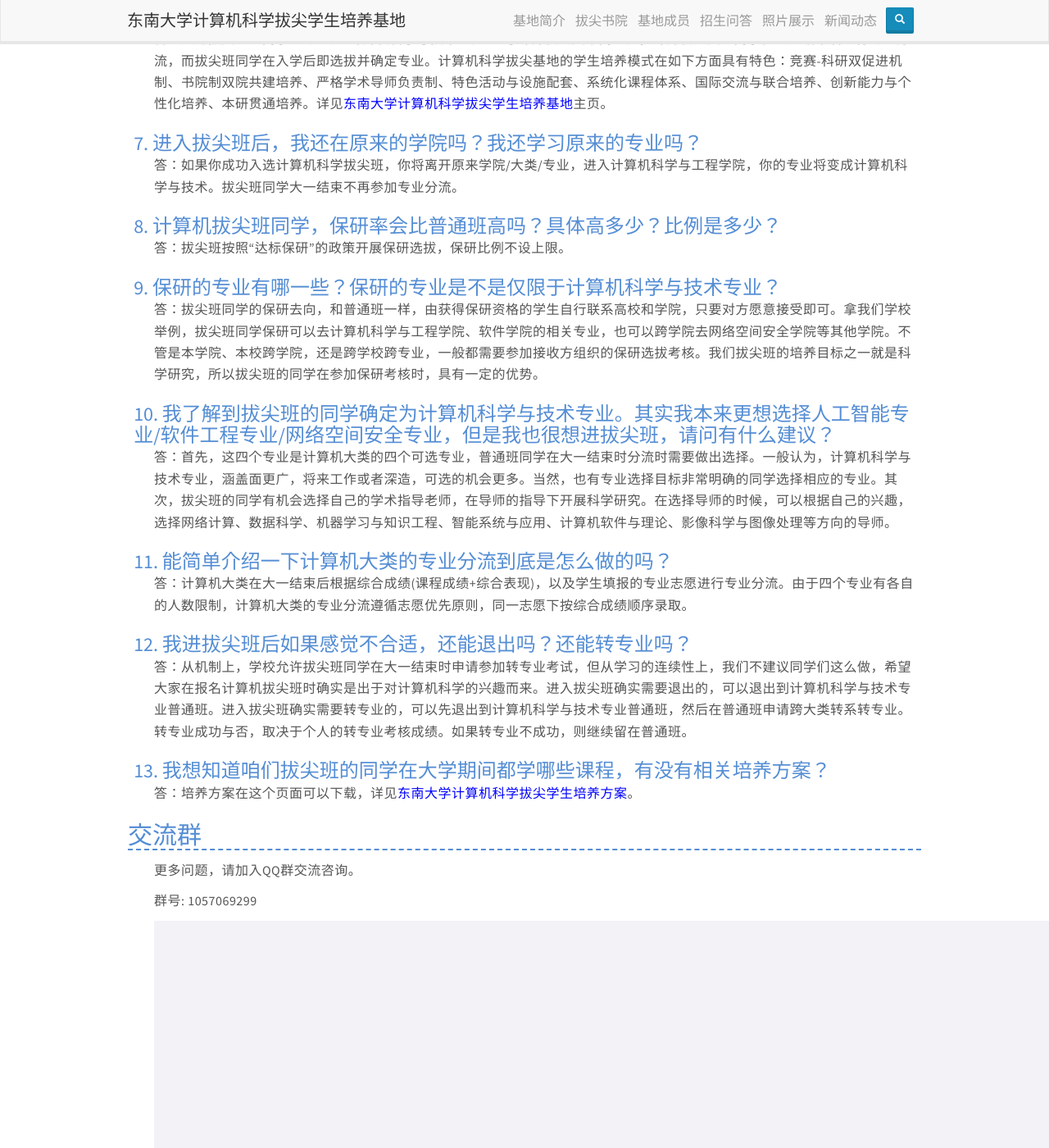
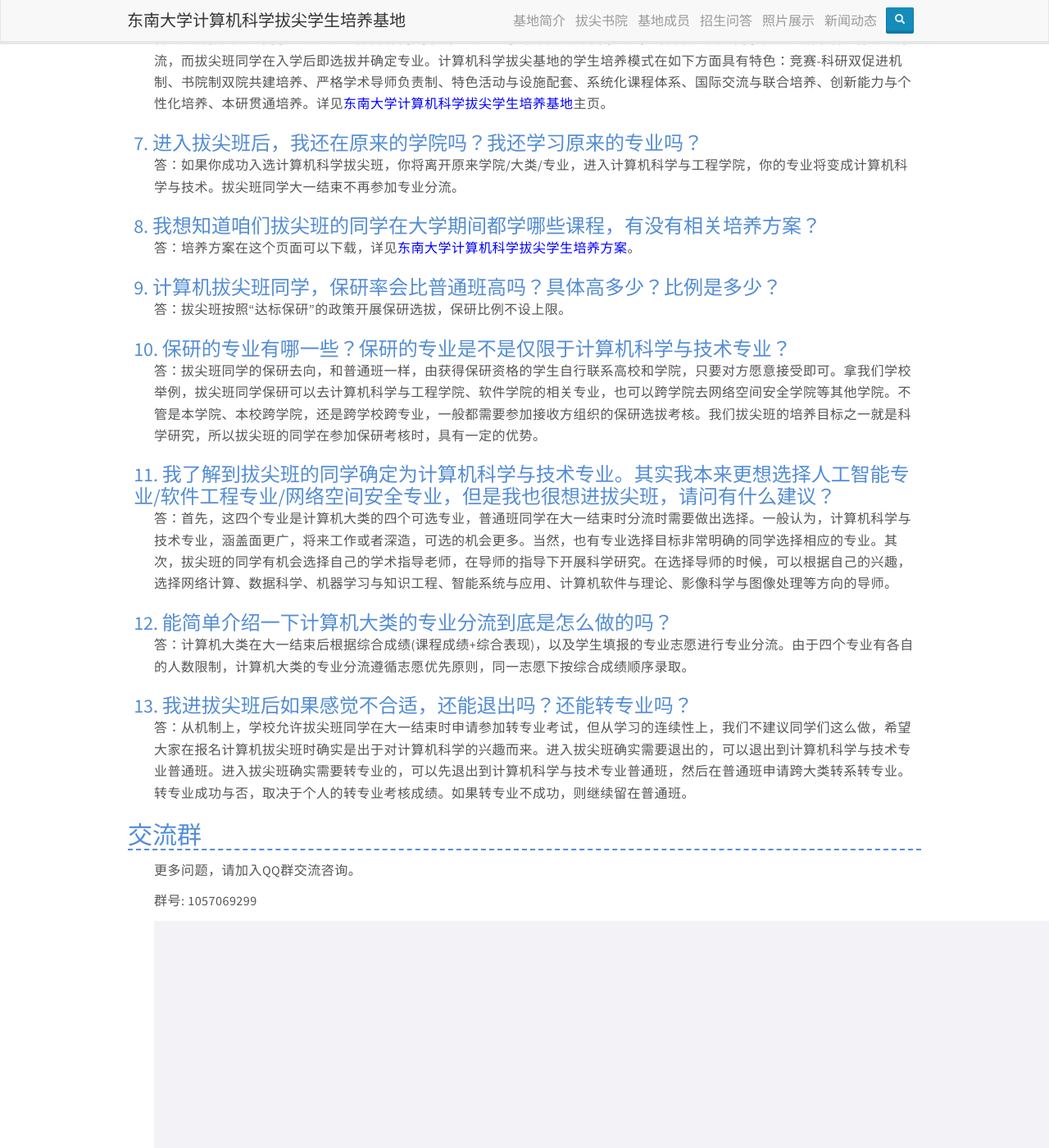
Before and after one commit to ChPu437/chpu437.github.io, a Jekyll site: the page built from _pages/admission.md, in a window 1280 px wide and 1400 px high, scrolled down 847 px. Shown: the whole window at 82% size. Built offline with Jekyll 4.4.1, drawn with Linux system fonts in a browser that asks for light colours; nearby versions of some CDN libraries.

Commit message:
修改顺序

```diff
--- a/_pages/admission.md
+++ b/_pages/admission.md
@@ -68,28 +68,28 @@ img {
 
 答：如果你成功入选计算机科学拔尖班，你将离开原来学院/大类/专业，进入计算机科学与工程学院，你的专业将变成计算机科学与技术。拔尖班同学大一结束不再参加专业分流。
 
-### 8. 计算机拔尖班同学，保研率会比普通班高吗？具体高多少？比例是多少？
+### 8. 我想知道咱们拔尖班的同学在大学期间都学哪些课程，有没有相关培养方案？
+答：培养方案在这个页面可以下载，详见<a href="https://cs.seu.edu.cn/49480/list.htm"><span style="color:blue;">东南大学计算机科学拔尖学生培养方案</span></a>。
+
+### 9. 计算机拔尖班同学，保研率会比普通班高吗？具体高多少？比例是多少？
 
 答：拔尖班按照“达标保研”的政策开展保研选拔，保研比例不设上限。
 
-### 9. 保研的专业有哪一些？保研的专业是不是仅限于计算机科学与技术专业？
+### 10. 保研的专业有哪一些？保研的专业是不是仅限于计算机科学与技术专业？
 
 答：拔尖班同学的保研去向，和普通班一样，由获得保研资格的学生自行联系高校和学院，只要对方愿意接受即可。拿我们学校举例，拔尖班同学保研可以去计算机科学与工程学院、软件学院的相关专业，也可以跨学院去网络空间安全学院等其他学院。不管是本学院、本校跨学院，还是跨学校跨专业，一般都需要参加接收方组织的保研选拔考核。我们拔尖班的培养目标之一就是科学研究，所以拔尖班的同学在参加保研考核时，具有一定的优势。
 
-### 10. 我了解到拔尖班的同学确定为计算机科学与技术专业。其实我本来更想选择人工智能专业/软件工程专业/网络空间安全专业，但是我也很想进拔尖班，请问有什么建议？
+### 11. 我了解到拔尖班的同学确定为计算机科学与技术专业。其实我本来更想选择人工智能专业/软件工程专业/网络空间安全专业，但是我也很想进拔尖班，请问有什么建议？
 
 答：首先，这四个专业是计算机大类的四个可选专业，普通班同学在大一结束时分流时需要做出选择。一般认为，计算机科学与技术专业，涵盖面更广，将来工作或者深造，可选的机会更多。当然，也有专业选择目标非常明确的同学选择相应的专业。其次，拔尖班的同学有机会选择自己的学术指导老师，在导师的指导下开展科学研究。在选择导师的时候，可以根据自己的兴趣，选择网络计算、数据科学、机器学习与知识工程、智能系统与应用、计算机软件与理论、影像科学与图像处理等方向的导师。
 
-### 11. 能简单介绍一下计算机大类的专业分流到底是怎么做的吗？
+### 12. 能简单介绍一下计算机大类的专业分流到底是怎么做的吗？
 
 答：计算机大类在大一结束后根据综合成绩(课程成绩+综合表现)，以及学生填报的专业志愿进行专业分流。由于四个专业有各自的人数限制，计算机大类的专业分流遵循志愿优先原则，同一志愿下按综合成绩顺序录取。
 
-### 12. 我进拔尖班后如果感觉不合适，还能退出吗？还能转专业吗？
+### 13. 我进拔尖班后如果感觉不合适，还能退出吗？还能转专业吗？
 
 答：从机制上，学校允许拔尖班同学在大一结束时申请参加转专业考试，但从学习的连续性上，我们不建议同学们这么做，希望大家在报名计算机拔尖班时确实是出于对计算机科学的兴趣而来。进入拔尖班确实需要退出的，可以退出到计算机科学与技术专业普通班。进入拔尖班确实需要转专业的，可以先退出到计算机科学与技术专业普通班，然后在普通班申请跨大类转系转专业。转专业成功与否，取决于个人的转专业考核成绩。如果转专业不成功，则继续留在普通班。
-
-### 13. 我想知道咱们拔尖班的同学在大学期间都学哪些课程，有没有相关培养方案？
-答：培养方案在这个页面可以下载，详见<a href="https://cs.seu.edu.cn/49480/list.htm"><span style="color:blue;">东南大学计算机科学拔尖学生培养方案</span></a>。
 
 ## 交流群
 
```
